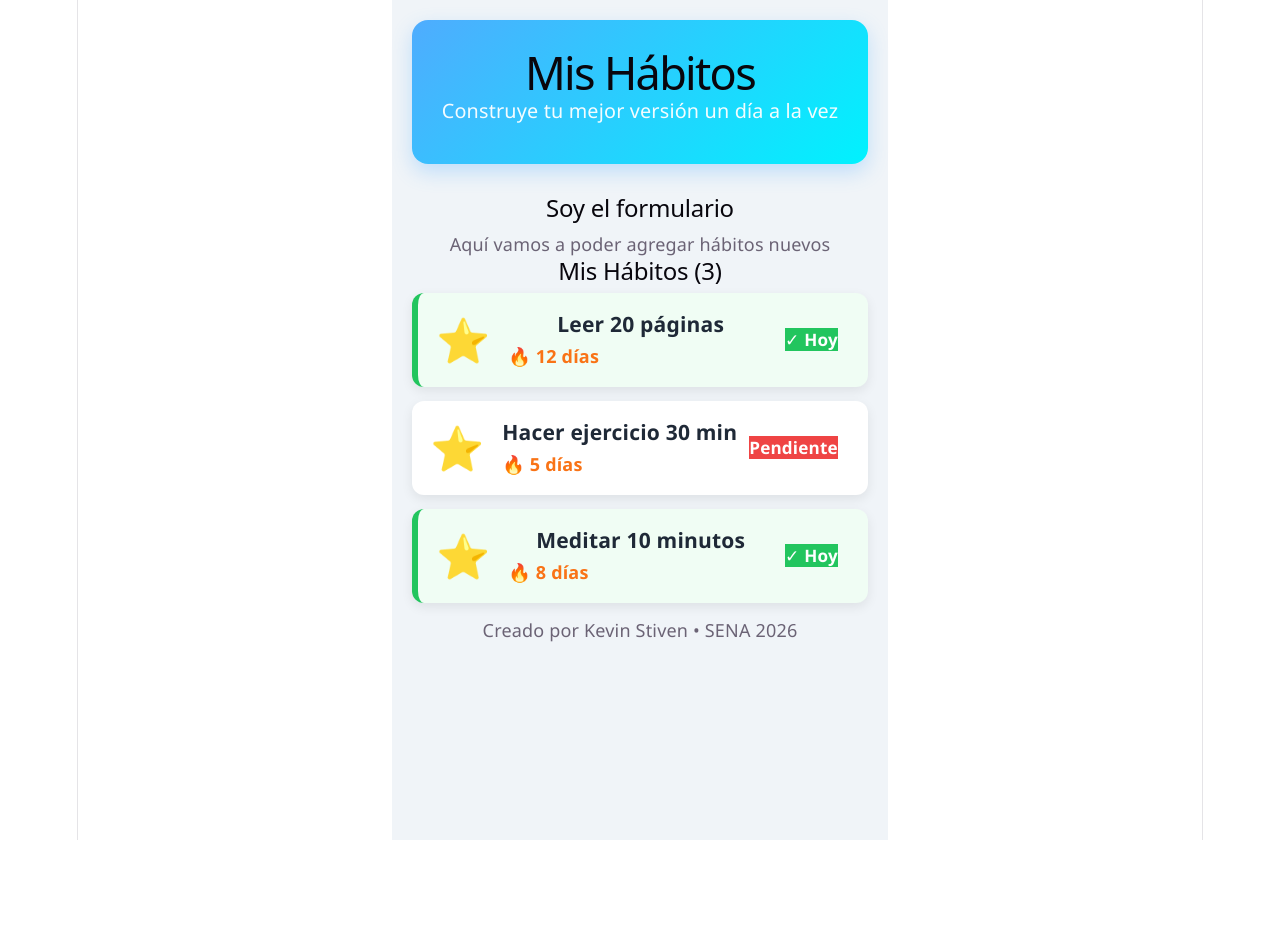
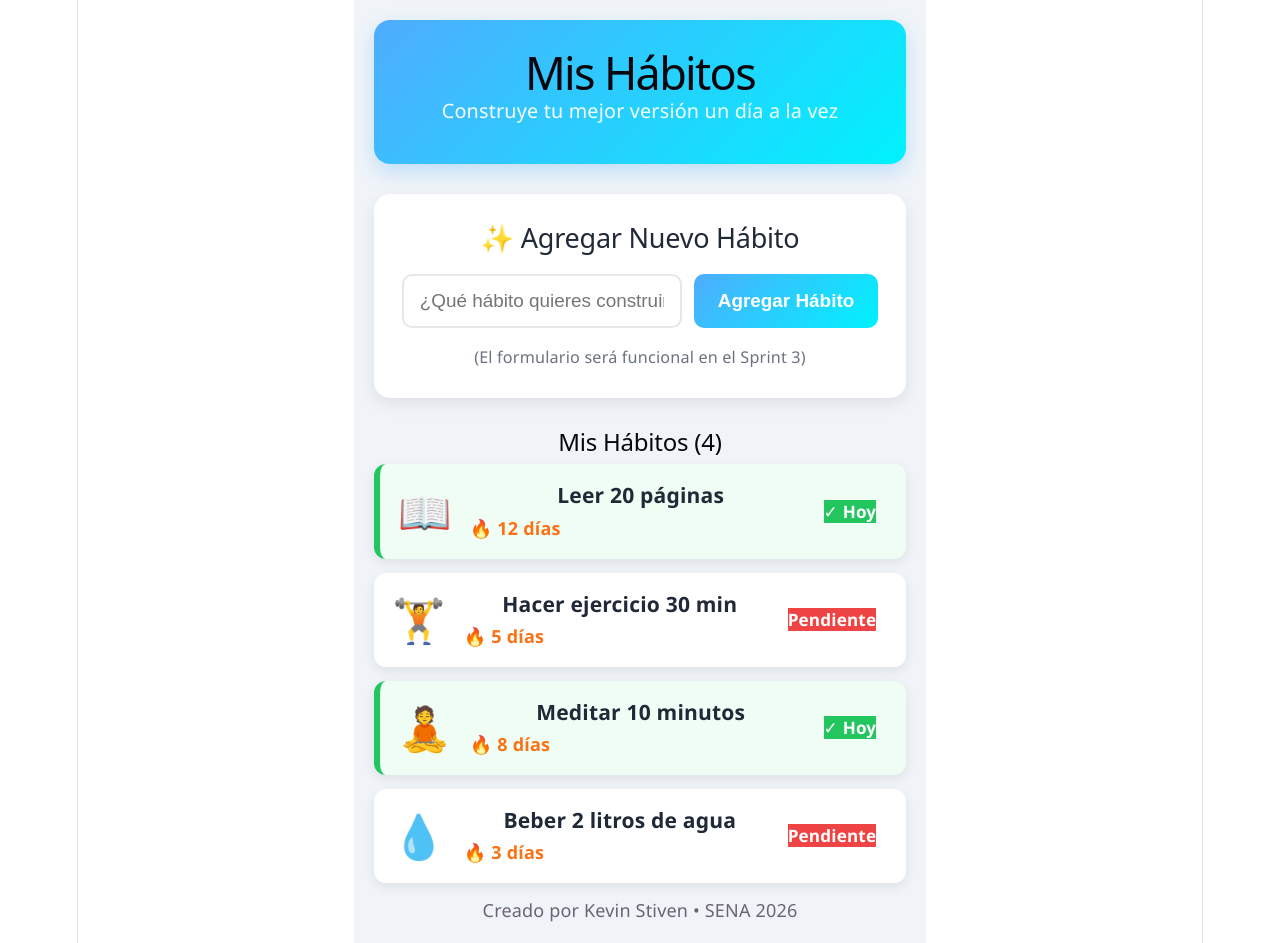
Before and after one commit to Stiven211/mini-react-habitos--productive-, a React (Vite) app in the folder habitos-app/: page / in a window 1280 px wide. Before the commit the page ends 840 px from the top, so only its background shows below. Built offline with nearby package versions, Linux system fonts and the light colour scheme.

Commit message:
Sprint 2 finalizado - Estilos y estructura visual completada

```diff
--- a/habitos-app/src/App.jsx
+++ b/habitos-app/src/App.jsx
@@ -6,9 +6,34 @@ import './App.css'
 
 function App() {
   const habitos = [
-    { id: 1, nombre: "Leer 20 páginas", hechoHoy: true, racha: 12 },
-    { id: 2, nombre: "Hacer ejercicio 30 min", hechoHoy: false, racha: 5 },
-    { id: 3, nombre: "Meditar 10 minutos", hechoHoy: true, racha: 8 },
+    {
+      id: 1,
+      nombre: "Leer 20 páginas",
+      hechoHoy: true,
+      racha: 12,
+      icono: "📖"
+    },
+    {
+      id: 2,
+      nombre: "Hacer ejercicio 30 min",
+      hechoHoy: false,
+      racha: 5,
+      icono: "🏋️"
+    },
+    {
+      id: 3,
+      nombre: "Meditar 10 minutos",
+      hechoHoy: true,
+      racha: 8,
+      icono: "🧘"
+    },
+    {
+      id: 4,
+      nombre: "Beber 2 litros de agua",
+      hechoHoy: false,
+      racha: 3,
+      icono: "💧"
+    }
   ]
 
   return (
--- a/habitos-app/src/componentes/Formulario.css
+++ b/habitos-app/src/componentes/Formulario.css
@@ -1,13 +1,60 @@
 .formulario {
   background: white;
-  padding: 24px;
-  border-radius: 12px;
+  padding: 28px;
+  border-radius: 16px;
   margin-bottom: 30px;
-  box-shadow: 0 4px 12px rgba(0, 0, 0, 0.08);
+  box-shadow: 0 6px 16px rgba(0, 0, 0, 0.08);
   text-align: center;
 }
 
 .formulario h2 {
-  margin-top: 0;
+  margin: 0 0 20px 0;
   color: #1f2937;
+  font-size: 1.5rem;
 }
+
+.formulario-inputs {
+  display: flex;
+  gap: 12px;
+  max-width: 500px;
+  margin: 0 auto;
+}
+
+.input-habito {
+  flex: 1;
+  padding: 14px 16px;
+  font-size: 1.05rem;
+  border: 2px solid #e5e7eb;
+  border-radius: 10px;
+  outline: none;
+  transition: all 0.3s;
+}
+
+.input-habito:focus {
+  border-color: #4facfe;
+  box-shadow: 0 0 0 3px rgba(79, 172, 254, 0.2);
+}
+
+.btn-agregar {
+  padding: 14px 24px;
+  background: linear-gradient(135deg, #4facfe, #00f2fe);
+  color: white;
+  border: none;
+  border-radius: 10px;
+  font-size: 1.05rem;
+  font-weight: bold;
+  cursor: pointer;
+  transition: all 0.3s;
+  white-space: nowrap;
+}
+
+.btn-agregar:hover {
+  transform: translateY(-2px);
+  box-shadow: 0 8px 15px rgba(79, 172, 254, 0.4);
+}
+
+.formulario-nota {
+  margin-top: 16px;
+  color: #6b7280;
+  font-size: 0.9rem;
+}
--- a/habitos-app/src/componentes/Formulario.jsx
+++ b/habitos-app/src/componentes/Formulario.jsx
@@ -1,8 +1,25 @@
+import './Formulario.css'
+
 function Formulario() {
   return (
-    <section>
-      <h2>Soy el formulario</h2>
-      <p>Aquí vamos a poder agregar hábitos nuevos</p>
+    <section className="formulario">
+      <h2>✨ Agregar Nuevo Hábito</h2>
+
+      <div className="formulario-inputs">
+        <input
+          type="text"
+          placeholder="¿Qué hábito quieres construir?"
+          className="input-habito"
+        />
+
+        <button className="btn-agregar">
+          Agregar Hábito
+        </button>
+      </div>
+
+      <p className="formulario-nota">
+        (El formulario será funcional en el Sprint 3)
+      </p>
     </section>
   )
 }
```
